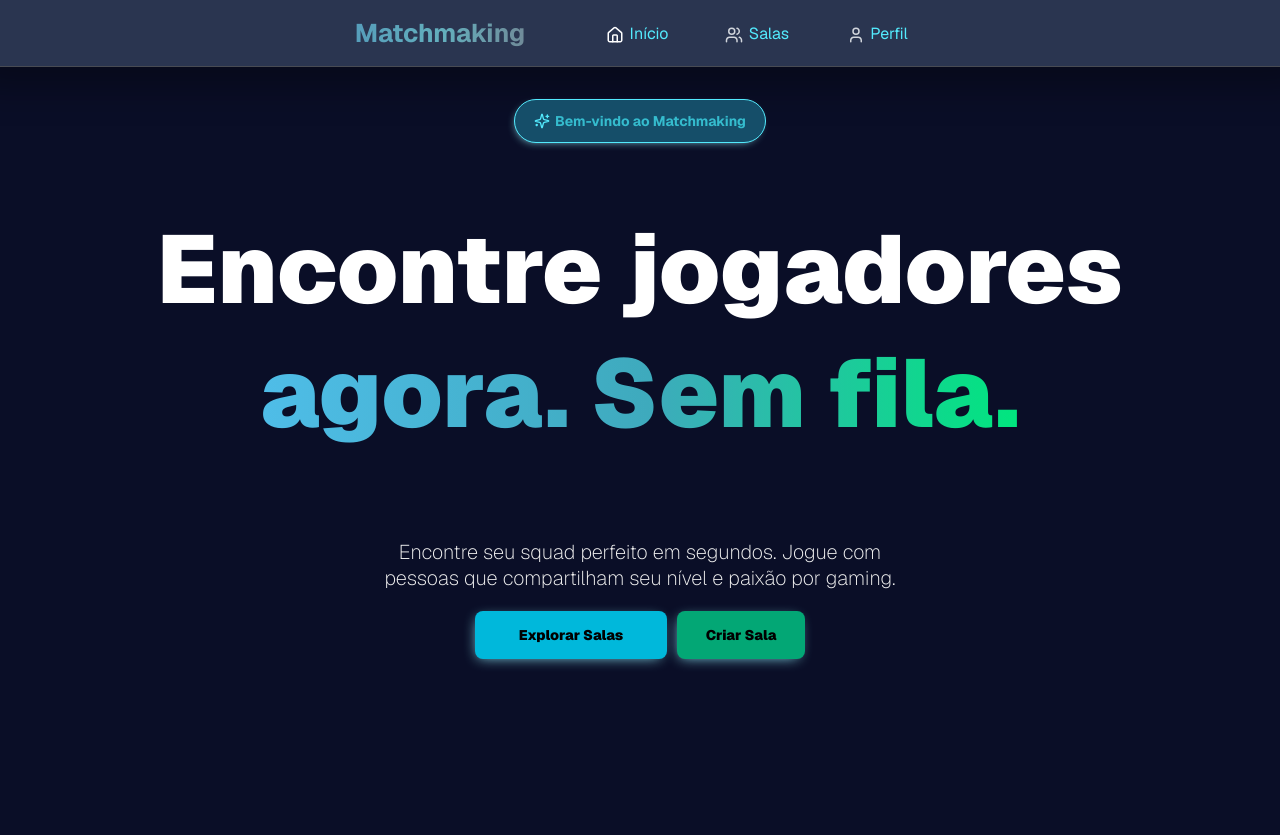
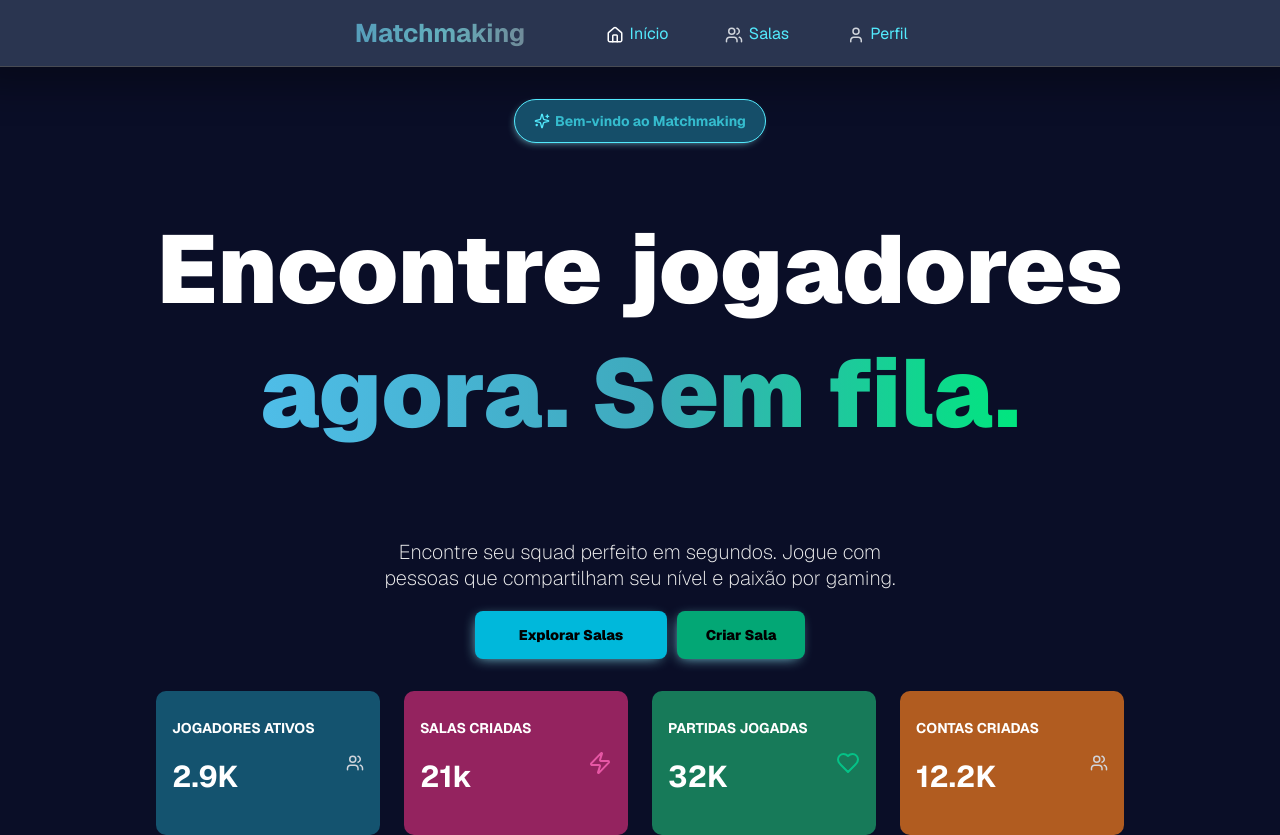
Before and after one commit to IsaqueeMartins/matchmaker, a Next.js app: page / in a window 1280 px wide. Before the commit the page ends 800 px from the top, so only its background shows below. Built offline with nearby package versions, Linux system fonts and the light colour scheme.

Commit message:
criando componente card e cards

```diff
--- a/pages/home/components/home-page-body/home-page-body-view.component.tsx
+++ b/pages/home/components/home-page-body/home-page-body-view.component.tsx
@@ -2,6 +2,7 @@ import { Header } from "@/src/components/header/header.component";
 import { Pill } from "@/src/components/pill/pill.component";
 import * as S from "./home-page-body-view.styled";
 import { PrimaryButton } from "@/src/components/primary-button/primary-button.component";
+import { Cards } from "@/src/components/cards/cards.component";
 export const HomePageBodyView: React.FC = () => {
   return (
     <S.Container>
@@ -30,6 +31,9 @@ export const HomePageBodyView: React.FC = () => {
             width={8}
           />
         </S.HeroButtons>
+        <S.HeroCards>
+          <Cards />
+        </S.HeroCards>
       </S.Hero>
     </S.Container>
   );
--- a/pages/home/components/home-page-body/home-page-body-view.styled.ts
+++ b/pages/home/components/home-page-body/home-page-body-view.styled.ts
@@ -46,3 +46,7 @@ export const HeroButtons = styled.div`
   flex-direction: row;
   gap: 10px;
 `;
+
+export const HeroCards = styled.div`
+  margin-top: 2rem;
+`;
--- /dev/null
+++ b/src/components/cards/cards-view.components.tsx
@@ -0,0 +1,36 @@
+import * as S from "./cards-view.styled";
+import { Card } from "./components/card/card.component";
+import TwoPeople from "../../assets/icons/two-people.svg";
+import Thunder from "../../assets/icons/thunder.svg";
+import Heart from "../../assets/icons/heart.svg";
+
+export const CardsView: React.FC = () => {
+  return (
+    <S.Container>
+      <Card
+        background={"#14536F"}
+        title={"JOGADORES ATIVOS"}
+        value={"2.9K"}
+        icon={<TwoPeople />}
+      />
+      <Card
+        background={"#94235f"}
+        title={"SALAS CRIADAS"}
+        value={"21k"}
+        icon={<Thunder />}
+      />
+      <Card
+        background={"#177a59"}
+        title={"PARTIDAS JOGADAS"}
+        value={"32K"}
+        icon={<Heart />}
+      />
+      <Card
+        background={"#b15c20"}
+        title={"CONTAS CRIADAS"}
+        value={"12.2K"}
+        icon={<TwoPeople />}
+      />
+    </S.Container>
+  );
+};
--- /dev/null
+++ b/src/components/cards/cards-view.styled.ts
@@ -0,0 +1,8 @@
+"use client";
+import { styled } from "styled-components";
+
+export const Container = styled.div`
+  display: flex;
+  flex-direction: row;
+  gap: 24px;
+`;
--- /dev/null
+++ b/src/components/cards/cards.component.tsx
@@ -0,0 +1,5 @@
+import { CardsView } from "./cards-view.components";
+
+export const Cards: React.FC = () => {
+  return <CardsView />;
+};
--- /dev/null
+++ b/src/components/cards/components/card/card-types.ts
@@ -0,0 +1,7 @@
+export interface ICardProps {
+  background: string;
+  title: string;
+  value: string;
+  id?: string;
+  icon?: React.ReactNode;
+}
--- /dev/null
+++ b/src/components/cards/components/card/card-view.component.tsx
@@ -0,0 +1,20 @@
+import { Fragment } from "react/jsx-runtime";
+import { ICardProps } from "./card-types";
+import * as S from "./card-view.styled";
+
+export const CardView: React.FC<ICardProps> = ({
+  background,
+  title,
+  value,
+  icon,
+}) => {
+  return (
+    <S.Container background={background}>
+      <S.Content>
+        <S.Title>{title}</S.Title>
+        <S.Value>{value}</S.Value>
+      </S.Content>
+      <S.Icon>{icon}</S.Icon>
+    </S.Container>
+  );
+};
--- /dev/null
+++ b/src/components/cards/components/card/card-view.styled.ts
@@ -0,0 +1,43 @@
+"use client";
+import { styled } from "styled-components";
+
+interface ICardProps {
+  background: string;
+}
+
+export const Container = styled.div<ICardProps>`
+  display: flex;
+  flex-direction: row;
+  align-items: center;
+  justify-content: space-between;
+  width: 12rem;
+  height: 7rem;
+  padding: 1rem;
+  background-color: ${({ background }) => background};
+  border-radius: 10px;
+`;
+
+export const Content = styled.div`
+  align-items: center;
+  justify-content: center;
+`;
+
+export const Title = styled.h1`
+  font-family: var(--font-geist);
+  font-size: 14px;
+  color: white;
+`;
+
+export const Value = styled.h1`
+  font-family: var(--font-geist);
+  font-size: 30px;
+  font-weight: 700;
+  color: white;
+`;
+
+export const Icon = styled.div`
+  display: flex;
+  flex-direction: row;
+  align-items: center;
+  justify-content: center;
+`;
--- /dev/null
+++ b/src/components/cards/components/card/card.component.tsx
@@ -0,0 +1,13 @@
+import { ICardProps } from "./card-types";
+import { CardView } from "./card-view.component";
+
+export const Card: React.FC<ICardProps> = ({
+  background,
+  title,
+  value,
+  icon,
+}) => {
+  return (
+    <CardView background={background} title={title} value={value} icon={icon} />
+  );
+};
```
Also changed, not shown: src/assets/icons/heart.svg (added), src/assets/icons/thunder.svg (added).
